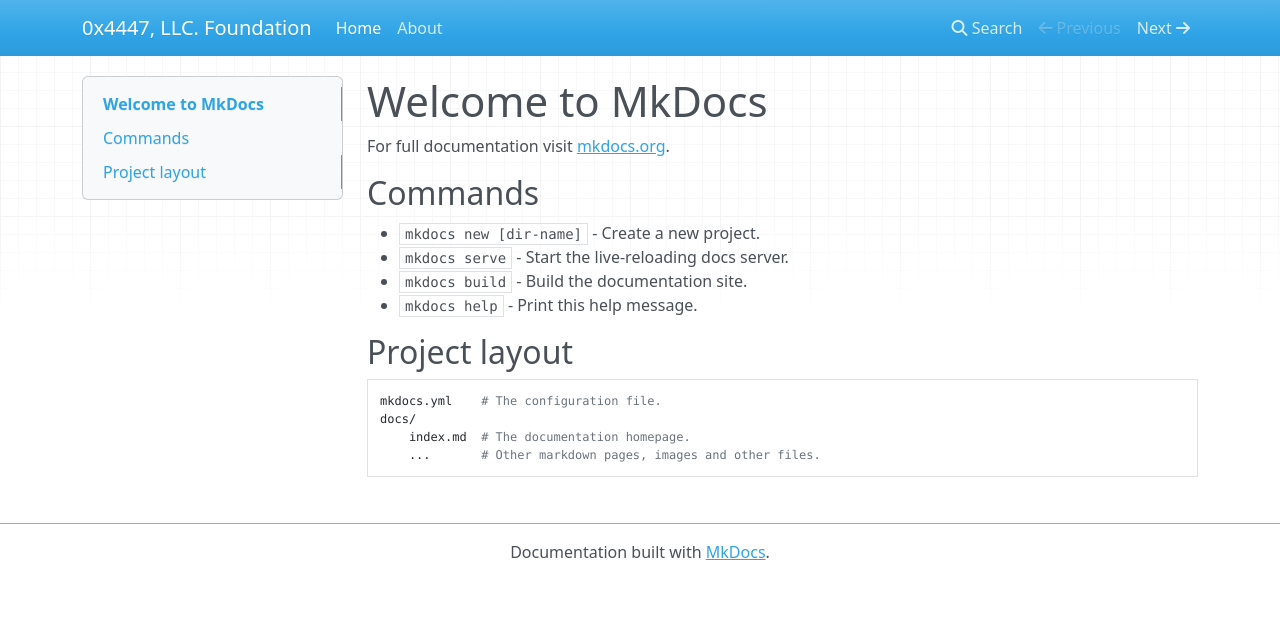
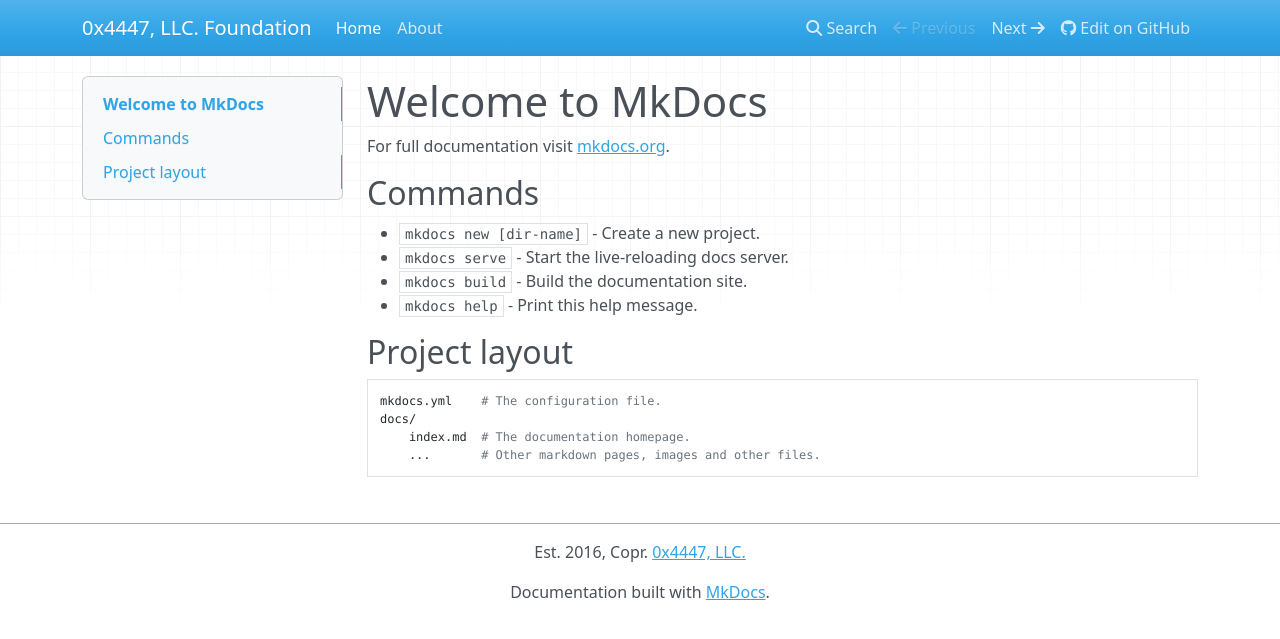
Before and after one commit to 0x4447-office/0x4447_webpage_foundation, an MkDocs documentation site: the page built from docs/index.md, in a window 1280 px wide. Shown: the top 639 px of the page. Built offline with MkDocs 1.6.1, drawn with Linux system fonts in a browser that asks for light colours; nearby versions of some CDN libraries.

Commit message:
Reorganized

```diff
--- a/mkdocs.yml
+++ b/mkdocs.yml
@@ -1,5 +1,12 @@
 site_name: 0x4447, LLC. Foundation
+site_url: https://foundation.0x4447.com
+repo_url: https://github.com/0x4447-office/0x4447_webpage_foundation
+site_author: '0x4447, LLC.'
+
+copyright: 'Est. 2016, Copr. <a href="https://0x4447.com">0x4447, LLC.</a>'
+
+use_directory_urls: false
+
 nav:
     - Home: index.md
     - About: about.md
-use_directory_urls: false
```
